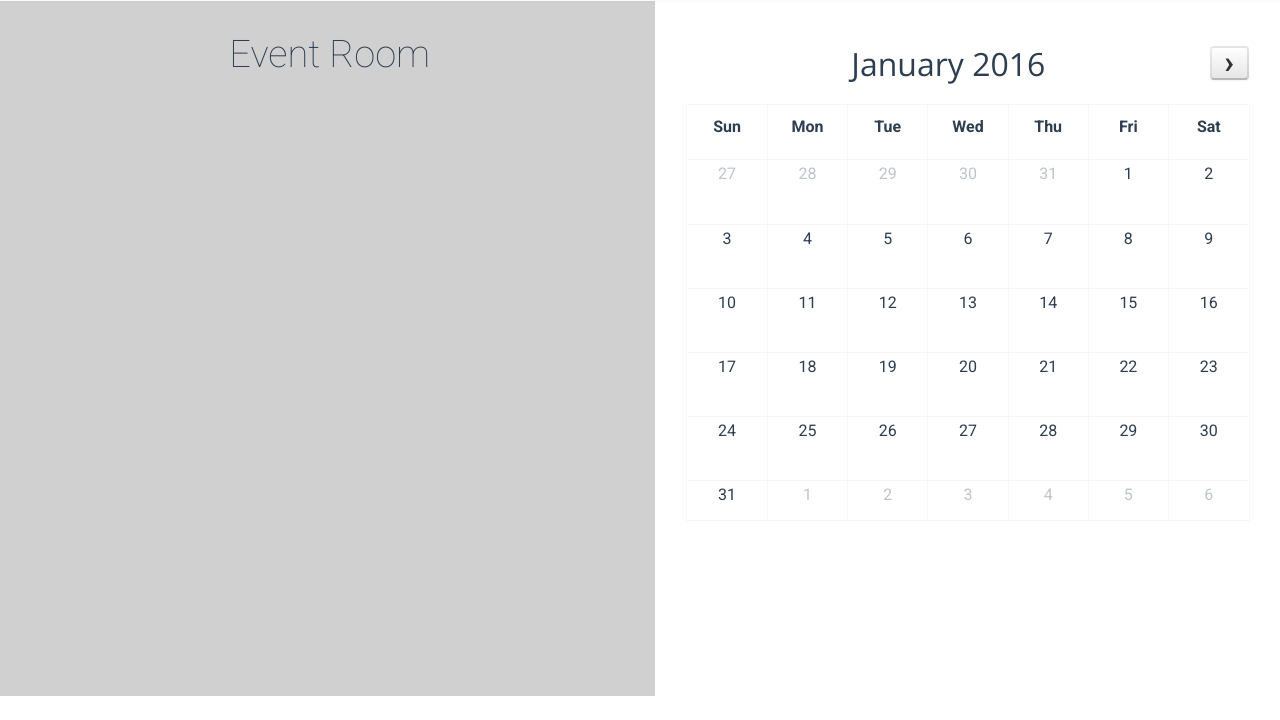
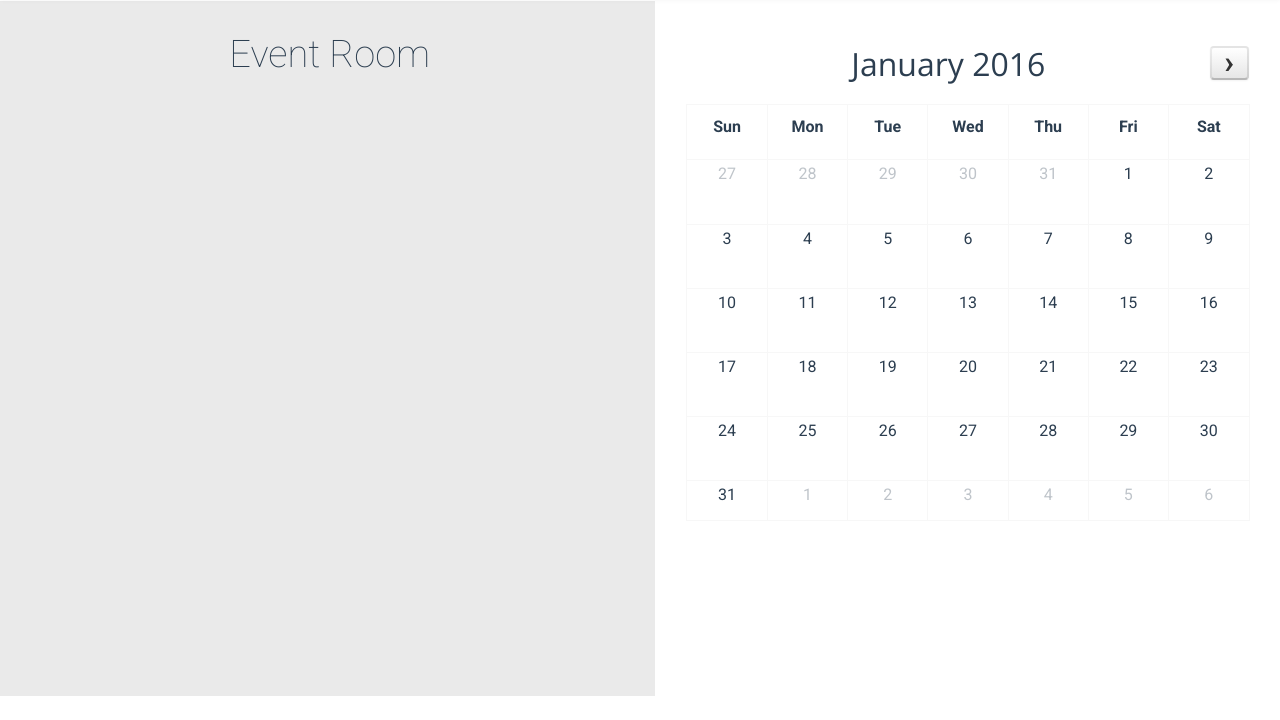
Before and after one commit to xlcaliburn/postclub, a PHP site: page /indexQueue.html in a window 1280 px wide. Shown: the part 80-800 px from the top of the page. Run offline with PHP 8.4, Linux system fonts and the light colour scheme; lists and menus that the app fills with data are empty.

Commit message:
color change

```diff
--- a/assets/css/style.css
+++ b/assets/css/style.css
@@ -621,7 +621,7 @@ label {
 /*	LOBBY STYLE
 	==================================================*/
 .lobby {
-    background-color:#d0d0d0;
+    background-color:#eaeaea;
     position: absolute;
     margin-top: 80px;
     margin-left: 0;
```
